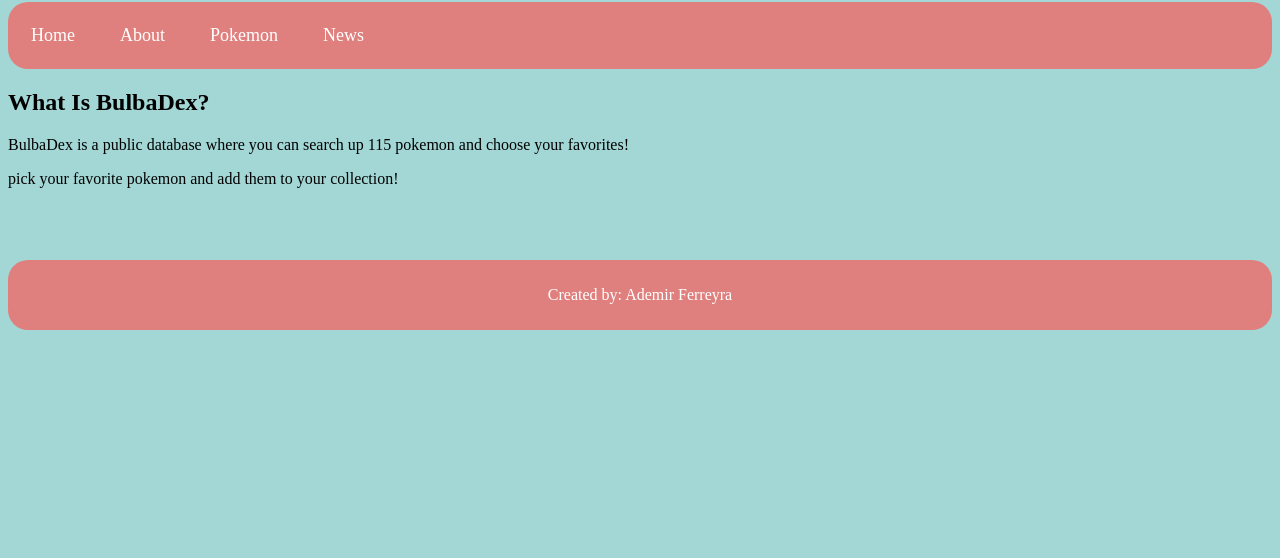
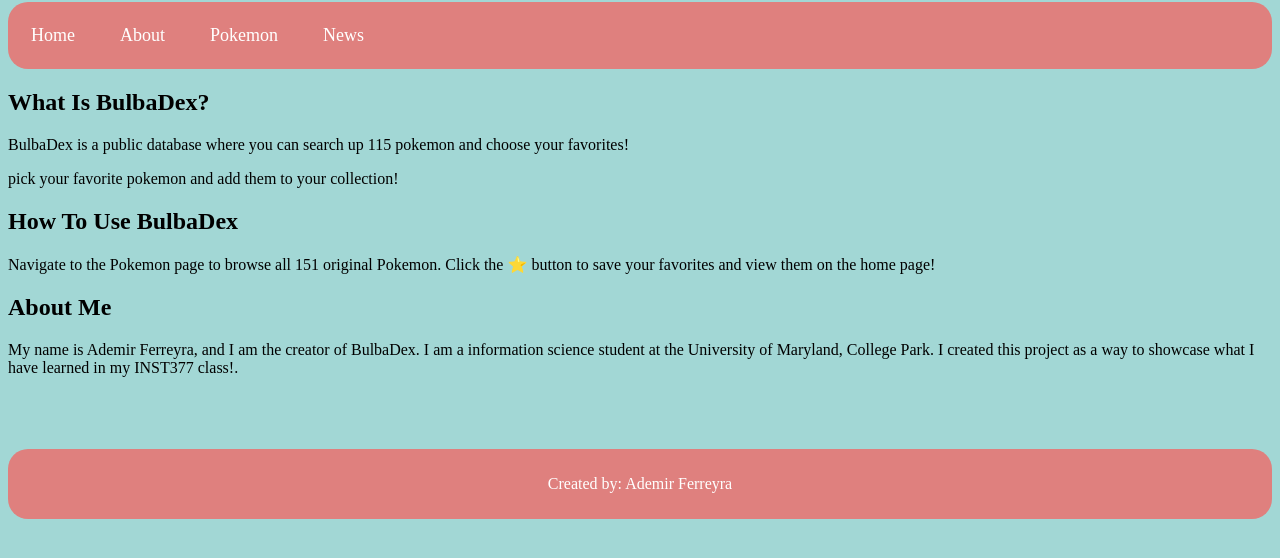
Before and after one commit to arshibarshi/INST377-FinalProject-Ferreyra, a website: page public/about.html in a window 1280 px wide. Shown: the part 64-622 px from the top of the page. Drawn offline with Linux system fonts and the light colour scheme.

Commit message:
added more things on the about page

```diff
--- a/public/about.html
+++ b/public/about.html
@@ -19,6 +19,11 @@
             <p> BulbaDex is a public database where you can search up 115 pokemon and choose your favorites!</p>
             <p>pick your favorite pokemon and add them to your collection!</p>
 
+            <h2>How To Use BulbaDex</h2>
+            <p>Navigate to the Pokemon page to browse all 151 original Pokemon. Click the ⭐ button to save your favorites and view them on the home page!</p>
+
+            <h2> About Me </h2>
+            <p>My name is Ademir Ferreyra, and I am the creator of BulbaDex. I am a information science student at the University of Maryland, College Park. I created this project as a way to showcase what I have learned in my INST377 class!.</p>
         </div>
     </body><br><br>
 
```
